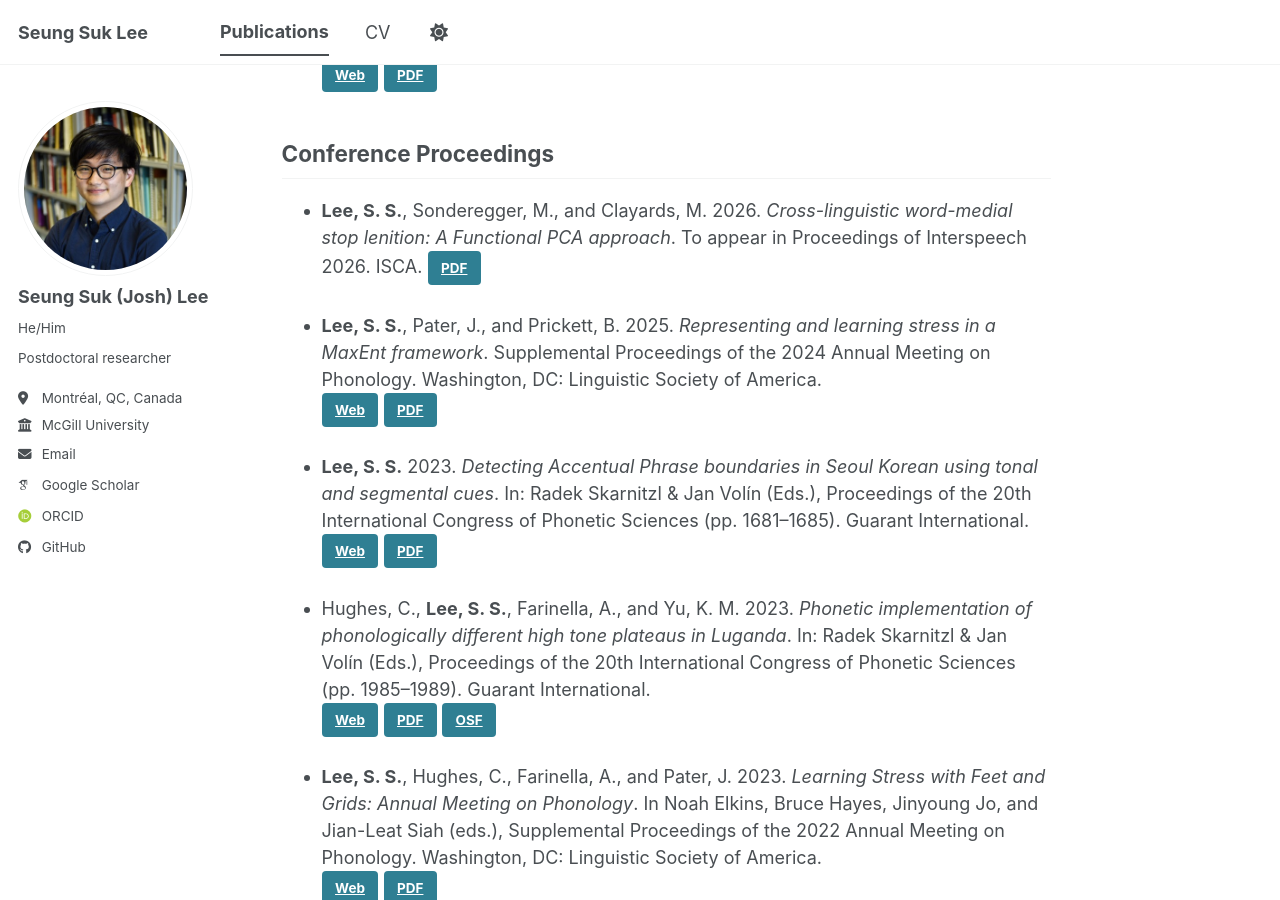
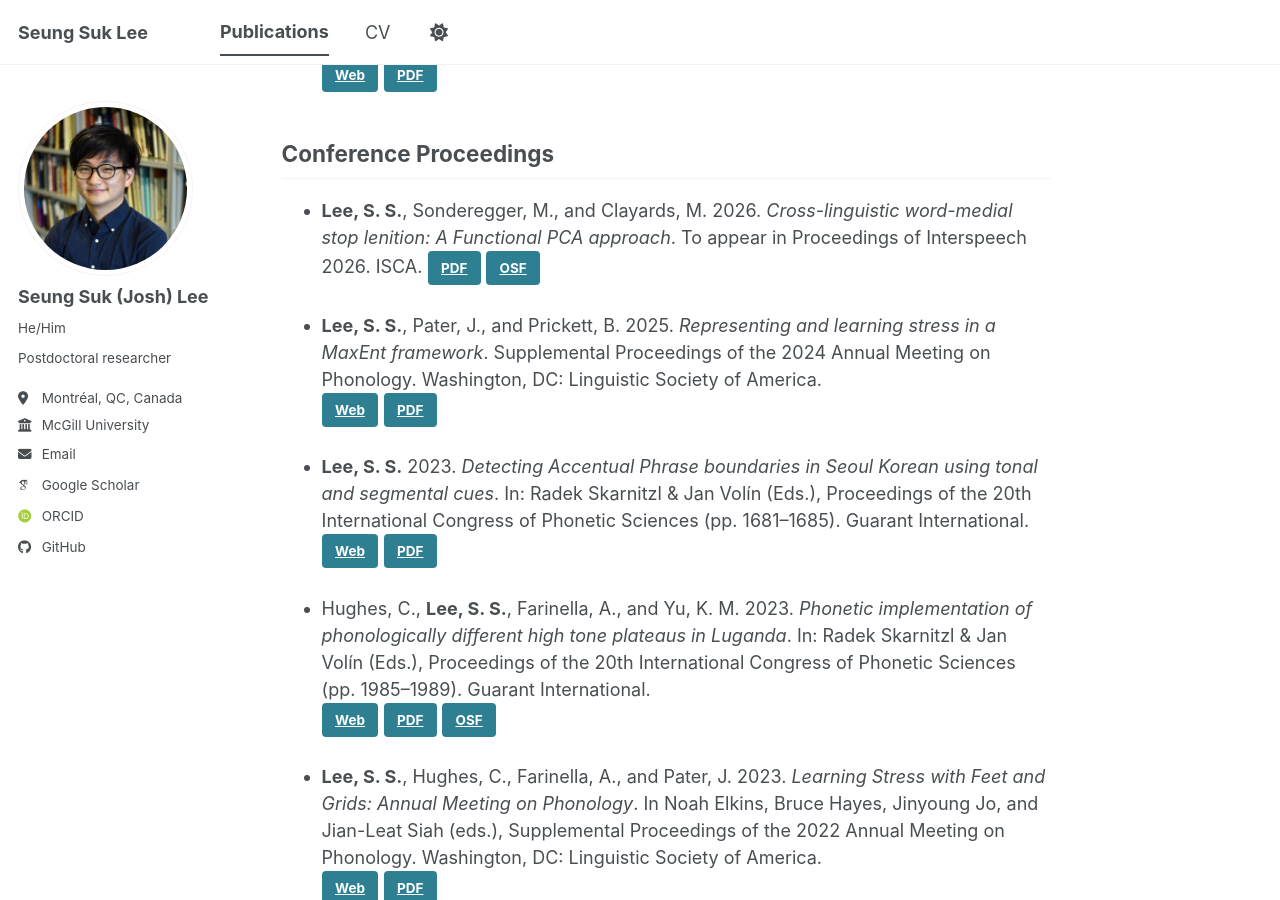
Before and after one commit to seungsuklee/seungsuklee.github.io, a Jekyll site: the page built from _pages/pubs.md, in a window 1280 px wide and 900 px high, scrolled down 718 px. Built offline with Jekyll 4.4.1, drawn with Linux system fonts in a browser that asks for light colours; some web fonts are replaced; a script bundle is joined from its source files by our own code; library files that are not in the unit come from our copies.

Commit message:
Update pubs.md

```diff
--- a/_pages/pubs.md
+++ b/_pages/pubs.md
@@ -26,6 +26,7 @@ author_profile: true
 ## Conference Proceedings
 - **Lee, S. S.**, Sonderegger, M., and Clayards, M. 2026. *Cross-linguistic word-medial stop lenition: A Functional PCA approach*. To appear in Proceedings of Interspeech 2026. ISCA.
 <a class="btn" href="https://seungsuklee.github.io/files/SS Lee, Sonderegger, Clayards_2026_Interspeech.pdf" target="_blank">PDF</a>
+<a class="btn" href="https://osf.io/ce65h/" target="_blank">OSF</a>
 
 - **Lee, S. S.**, Pater, J., and Prickett, B. 2025. *Representing and learning stress in a MaxEnt framework*. Supplemental Proceedings of the 2024 Annual Meeting on Phonology. Washington, DC: Linguistic Society of America.
 <a class="btn" href="https://openpublishing.library.umass.edu/amphonology/article/id/3026/" target="_blank">Web</a>
```
